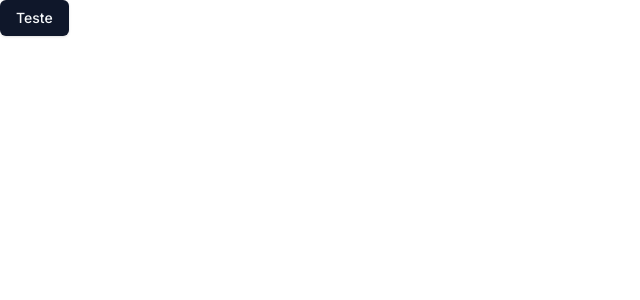
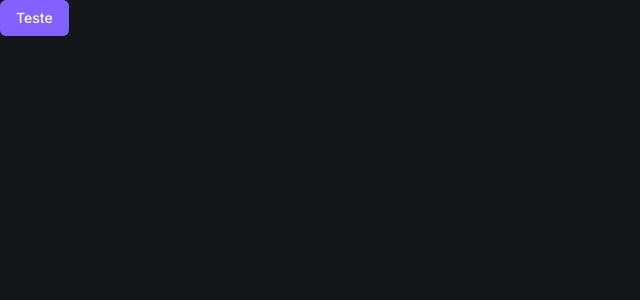
Before and after one commit to brunohhomem/fsw-barber, a Next.js app: page / in a window 1280 px wide. Shown: the top 300 px of the page, without its empty margins (0-640 px from the left). Built offline with nearby package versions, Linux system fonts and the light colour scheme.

Commit message:
chore: update shadcn theme

```diff
--- a/app/globals.css
+++ b/app/globals.css
@@ -3,65 +3,42 @@
 @tailwind utilities;
 
 @layer base {
-  :root {
-    --background: 0 0% 100%;
-    --foreground: 222.2 84% 4.9%;
-    --card: 0 0% 100%;
-    --card-foreground: 222.2 84% 4.9%;
-    --popover: 0 0% 100%;
-    --popover-foreground: 222.2 84% 4.9%;
-    --primary: 222.2 47.4% 11.2%;
-    --primary-foreground: 210 40% 98%;
-    --secondary: 210 40% 96.1%;
-    --secondary-foreground: 222.2 47.4% 11.2%;
-    --muted: 210 40% 96.1%;
-    --muted-foreground: 215.4 16.3% 46.9%;
-    --accent: 210 40% 96.1%;
-    --accent-foreground: 222.2 47.4% 11.2%;
-    --destructive: 0 84.2% 60.2%;
+  .dark {
+    --background: 225 9% 9%;
+    --foreground: 210 40% 98%;
+
+    --card: 228 9% 11%;
+    --card-foreground: 210 40% 98%;
+
+    --popover: 228 9% 11%;
+    --popover-foreground: 210 40% 98%;
+
+    --primary: 252 100% 69%;
+    --primary-foreground: 0 0% 100%;
+
+    --secondary: 228 6% 16%;
+    --secondary-foreground: 210 40% 98%;
+
+    --muted: 228 6% 16%;
+    --muted-foreground: 215 20.2% 65.1%;
+
+    --accent: 228 6% 16%;
+    --accent-foreground: 210 40% 98%;
+
+    --destructive: 0 84% 60%;
     --destructive-foreground: 210 40% 98%;
-    --border: 214.3 31.8% 91.4%;
-    --input: 214.3 31.8% 91.4%;
-    --ring: 222.2 84% 4.9%;
+
+    --border: 228 6% 16%;
+    --input: 228 6% 16%;
+    --ring: 212.7 26.8% 83.9%;
+
     --radius: 0.5rem;
-    --chart-1: 12 76% 61%;
-    --chart-2: 173 58% 39%;
-    --chart-3: 197 37% 24%;
-    --chart-4: 43 74% 66%;
-    --chart-5: 27 87% 67%;
-  }
-
-  .dark {
-    --background: 222.2 84% 4.9%;
-    --foreground: 210 40% 98%;
-    --card: 222.2 84% 4.9%;
-    --card-foreground: 210 40% 98%;
-    --popover: 222.2 84% 4.9%;
-    --popover-foreground: 210 40% 98%;
-    --primary: 210 40% 98%;
-    --primary-foreground: 222.2 47.4% 11.2%;
-    --secondary: 217.2 32.6% 17.5%;
-    --secondary-foreground: 210 40% 98%;
-    --muted: 217.2 32.6% 17.5%;
-    --muted-foreground: 215 20.2% 65.1%;
-    --accent: 217.2 32.6% 17.5%;
-    --accent-foreground: 210 40% 98%;
-    --destructive: 0 62.8% 30.6%;
-    --destructive-foreground: 210 40% 98%;
-    --border: 217.2 32.6% 17.5%;
-    --input: 217.2 32.6% 17.5%;
-    --ring: 212.7 26.8% 83.9%;
-    --chart-1: 220 70% 50%;
-    --chart-2: 160 60% 45%;
-    --chart-3: 30 80% 55%;
-    --chart-4: 280 65% 60%;
-    --chart-5: 340 75% 55%;
   }
 }
 
 @layer base {
   * {
-    @apply border-border;
+    @apply border-border antialiased;
   }
   body {
     @apply bg-background text-foreground;
--- a/app/layout.tsx
+++ b/app/layout.tsx
@@ -15,7 +15,7 @@
   children: React.ReactNode
 }>) {
   return (
-    <html lang="en">
+    <html lang="en" className="dark">
       <body className={inter.className}>{children}</body>
     </html>
   )
```
